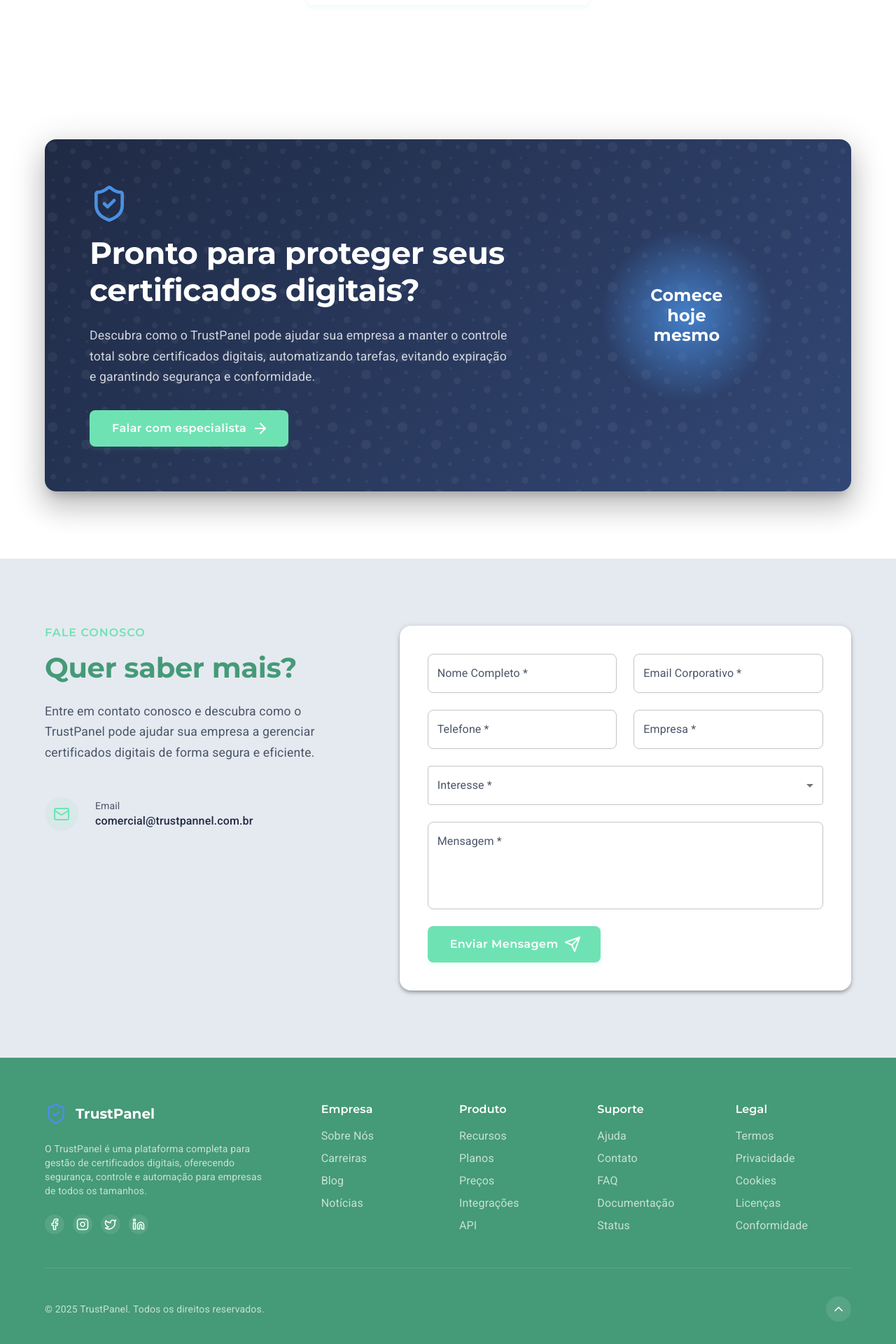
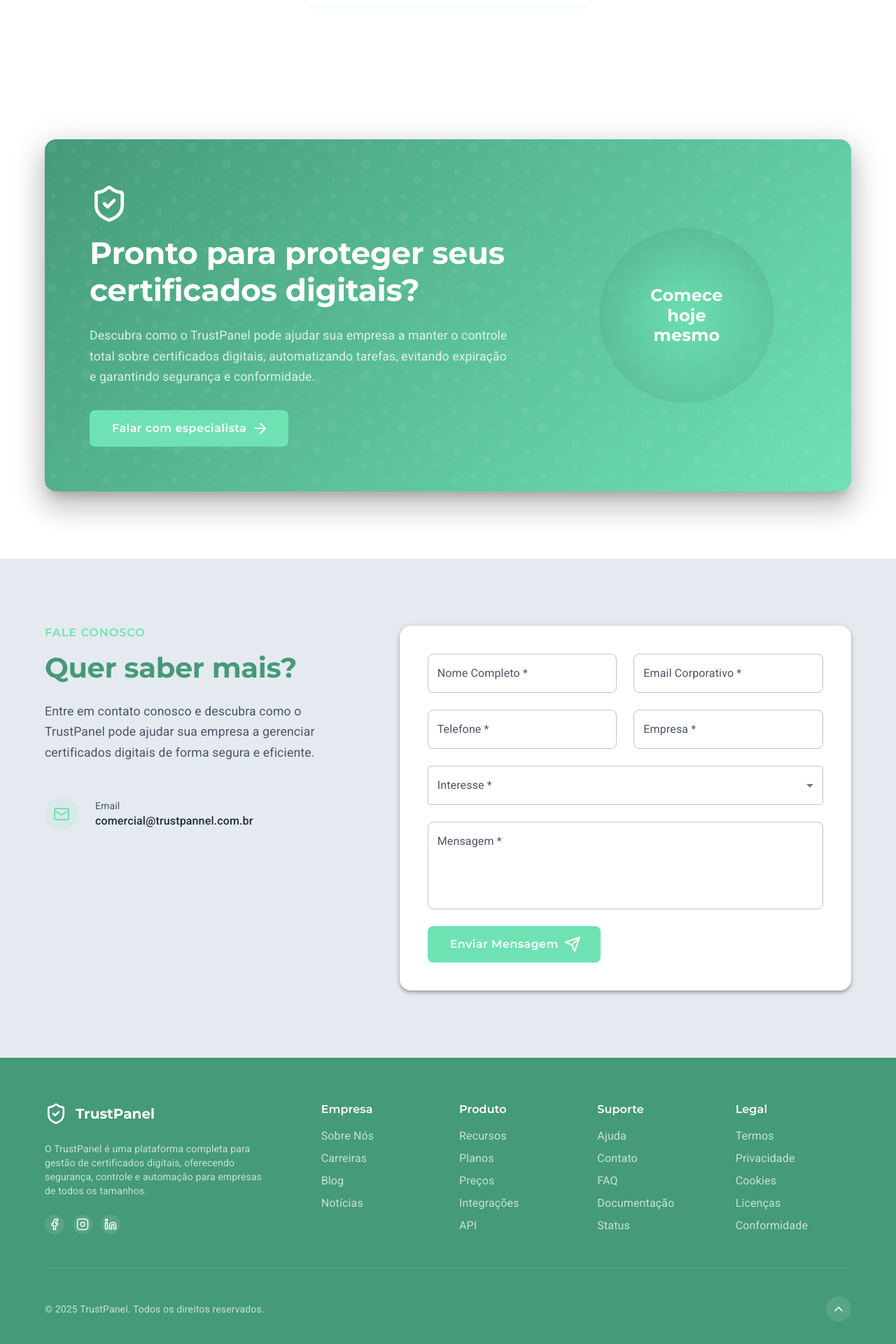
Before and after one commit to Trust-Panel/landingpage, a React (Vite) app: page / in a window 1280 px wide. Shown: the part 4142-6062 px from the top of the page at 70% size. Built offline with nearby package versions, Linux system fonts and the light colour scheme.

Commit message:
Alterações no CTA e Rodapé

```diff
--- a/src/components/Cta.tsx
+++ b/src/components/Cta.tsx
@@ -29,7 +29,7 @@
             borderRadius: 4,
             overflow: 'hidden',
             position: 'relative',
-            background: 'linear-gradient(135deg, #1F2A44 0%, #324775 100%)',
+            background: 'linear-gradient(135deg, #459a78 0%, #6fe2b4 100%)',
           }}
         >
           {/* Pattern overlay */}
@@ -55,7 +55,7 @@
           >
             <Grid item xs={12} md={8}>
               <Box sx={{ textAlign: { xs: 'center', md: 'left' } }}>
-                <ShieldCheck size={isMobile ? 48 : 56} color="#4A90E2" style={{ marginBottom: '1rem' }} />
+                <ShieldCheck size={isMobile ? 48 : 56} color="#FFFFFF" style={{ marginBottom: '1rem' }} />
                 <Typography
                   variant="h2"
                   sx={{
@@ -116,7 +116,7 @@
                 sx={{
                   width: '250px',
                   height: '250px',
-                  background: 'radial-gradient(circle, rgba(74, 144, 226, 0.8) 0%, rgba(74, 144, 226, 0) 70%)',
+                  background: 'radial-gradient(circle, rgba(111, 226, 180, 0.8) 0%, rgba(69, 154, 120, 0.2) 70%)',
                   borderRadius: '50%',
                   display: 'flex',
                   alignItems: 'center',
--- a/src/components/Footer.tsx
+++ b/src/components/Footer.tsx
@@ -1,4 +1,4 @@
-import React from 'react';
+import React from "react";
 import {
   Box,
   Container,
@@ -8,14 +8,20 @@
   Divider,
   IconButton,
   Stack,
-} from '@mui/material';
-import { Facebook, Instagram, Twitter, Linkedin, ChevronUp, ShieldCheck } from 'lucide-react';
+} from "@mui/material";
+import {
+  Facebook,
+  Instagram,
+  Linkedin,
+  ChevronUp,
+  ShieldCheck,
+} from "lucide-react";
 
 const Footer = () => {
   const scrollToTop = () => {
     window.scrollTo({
       top: 0,
-      behavior: 'smooth',
+      behavior: "smooth",
     });
   };
 
@@ -23,8 +29,8 @@
     <Box
       component="footer"
       sx={{
-        bgcolor: 'primary.main',
-        color: 'white',
+        bgcolor: "primary.main",
+        color: "white",
         pt: 8,
         pb: 4,
       }}
@@ -32,77 +38,86 @@
       <Container maxWidth="lg">
         <Grid container spacing={4}>
           <Grid item xs={12} md={4}>
-            <Box sx={{ mb: 3, display: 'flex', alignItems: 'center' }}>
-              <ShieldCheck size={32} color="#4A90E2" />
+            <Box sx={{ mb: 3, display: "flex", alignItems: "center" }}>
+              <ShieldCheck size={32} color="#FFFFFF" />
               <Typography
                 variant="h5"
                 component="div"
                 sx={{
                   ml: 1.5,
-                  fontFamily: 'Montserrat',
+                  fontFamily: "Montserrat",
                   fontWeight: 700,
                 }}
               >
                 TrustPanel
               </Typography>
             </Box>
-            <Typography variant="body2" sx={{ mb: 3, color: 'rgba(255,255,255,0.7)', pr: { md: 6 } }}>
-              O TrustPanel é uma plataforma completa para gestão de certificados digitais,
-              oferecendo segurança, controle e automação para empresas de todos os tamanhos.
+            <Typography
+              variant="body2"
+              sx={{ mb: 3, color: "rgba(255,255,255,0.7)", pr: { md: 6 } }}
+            >
+              O TrustPanel é uma plataforma completa para gestão de certificados
+              digitais, oferecendo segurança, controle e automação para empresas
+              de todos os tamanhos.
             </Typography>
             <Stack direction="row" spacing={1.5}>
+              <a
+                href="#"
+                target="_blank"
+                rel="noopener noreferrer"
+              >
                 <IconButton
                   aria-label="facebook"
                   size="small"
                   sx={{
-                  color: 'white',
-                  bgcolor: 'rgba(255,255,255,0.1)',
-                  '&:hover': {
-                    bgcolor: 'rgba(255,255,255,0.2)',
+                    color: "white",
+                    bgcolor: "rgba(255,255,255,0.1)",
+                    "&:hover": {
+                      bgcolor: "rgba(255,255,255,0.2)",
                     },
                   }}
                 >
                   <Facebook size={18} />
                 </IconButton>
+              </a>
+              <a
+                href="https://www.instagram.com/trust.panel/"
+                target="_blank"
+                rel="noopener noreferrer"
+              >
                 <IconButton
                   aria-label="instagram"
                   size="small"
                   sx={{
-                  color: 'white',
-                  bgcolor: 'rgba(255,255,255,0.1)',
-                  '&:hover': {
-                    bgcolor: 'rgba(255,255,255,0.2)',
+                    color: "white",
+                    bgcolor: "rgba(255,255,255,0.1)",
+                    "&:hover": {
+                      bgcolor: "rgba(255,255,255,0.2)",
                     },
                   }}
                 >
                   <Instagram size={18} />
                 </IconButton>
-              <IconButton
-                aria-label="twitter"
-                size="small"
-                sx={{
-                  color: 'white',
-                  bgcolor: 'rgba(255,255,255,0.1)',
-                  '&:hover': {
-                    bgcolor: 'rgba(255,255,255,0.2)',
-                  },
-                }}
+              </a>
+              <a
+                href="https://www.linkedin.com/company/trustpanel"
+                target="_blank"
+                rel="noopener noreferrer"
               >
-                <Twitter size={18} />
-              </IconButton>
                 <IconButton
                   aria-label="linkedin"
                   size="small"
                   sx={{
-                  color: 'white',
-                  bgcolor: 'rgba(255,255,255,0.1)',
-                  '&:hover': {
-                    bgcolor: 'rgba(255,255,255,0.2)',
+                    color: "white",
+                    bgcolor: "rgba(255,255,255,0.1)",
+                    "&:hover": {
+                      bgcolor: "rgba(255,255,255,0.2)",
                     },
                   }}
                 >
                   <Linkedin size={18} />
                 </IconButton>
+              </a>
             </Stack>
           </Grid>
 
@@ -110,17 +125,17 @@
             <Typography variant="h6" sx={{ mb: 2, fontWeight: 600 }}>
               Empresa
             </Typography>
-            <Box component="ul" sx={{ listStyle: 'none', p: 0, m: 0 }}>
-              {['Sobre Nós', 'Carreiras', 'Blog', 'Notícias'].map((item) => (
+            <Box component="ul" sx={{ listStyle: "none", p: 0, m: 0 }}>
+              {["Sobre Nós", "Carreiras", "Blog", "Notícias"].map((item) => (
                 <Box component="li" key={item} sx={{ mb: 1 }}>
                   <Link
                     href="#"
                     sx={{
-                      color: 'rgba(255,255,255,0.7)',
-                      textDecoration: 'none',
-                      '&:hover': {
-                        color: 'white',
-                        textDecoration: 'underline',
+                      color: "rgba(255,255,255,0.7)",
+                      textDecoration: "none",
+                      "&:hover": {
+                        color: "white",
+                        textDecoration: "underline",
                       },
                     }}
                   >
@@ -135,24 +150,26 @@
             <Typography variant="h6" sx={{ mb: 2, fontWeight: 600 }}>
               Produto
             </Typography>
-            <Box component="ul" sx={{ listStyle: 'none', p: 0, m: 0 }}>
-              {['Recursos', 'Planos', 'Preços', 'Integrações', 'API'].map((item) => (
+            <Box component="ul" sx={{ listStyle: "none", p: 0, m: 0 }}>
+              {["Recursos", "Planos", "Preços", "Integrações", "API"].map(
+                (item) => (
                   <Box component="li" key={item} sx={{ mb: 1 }}>
                     <Link
                       href="#"
                       sx={{
-                      color: 'rgba(255,255,255,0.7)',
-                      textDecoration: 'none',
-                      '&:hover': {
-                        color: 'white',
-                        textDecoration: 'underline',
+                        color: "rgba(255,255,255,0.7)",
+                        textDecoration: "none",
+                        "&:hover": {
+                          color: "white",
+                          textDecoration: "underline",
                         },
                       }}
                     >
                       {item}
                     </Link>
                   </Box>
-              ))}
+                )
+              )}
             </Box>
           </Grid>
 
@@ -160,24 +177,26 @@
             <Typography variant="h6" sx={{ mb: 2, fontWeight: 600 }}>
               Suporte
             </Typography>
-            <Box component="ul" sx={{ listStyle: 'none', p: 0, m: 0 }}>
-              {['Ajuda', 'Contato', 'FAQ', 'Documentação', 'Status'].map((item) => (
+            <Box component="ul" sx={{ listStyle: "none", p: 0, m: 0 }}>
+              {["Ajuda", "Contato", "FAQ", "Documentação", "Status"].map(
+                (item) => (
                   <Box component="li" key={item} sx={{ mb: 1 }}>
                     <Link
                       href="#"
                       sx={{
-                      color: 'rgba(255,255,255,0.7)',
-                      textDecoration: 'none',
-                      '&:hover': {
-                        color: 'white',
-                        textDecoration: 'underline',
+                        color: "rgba(255,255,255,0.7)",
+                        textDecoration: "none",
+                        "&:hover": {
+                          color: "white",
+                          textDecoration: "underline",
                         },
                       }}
                     >
                       {item}
                     </Link>
                   </Box>
-              ))}
+                )
+              )}
             </Box>
           </Grid>
 
@@ -185,17 +204,23 @@
             <Typography variant="h6" sx={{ mb: 2, fontWeight: 600 }}>
               Legal
             </Typography>
-            <Box component="ul" sx={{ listStyle: 'none', p: 0, m: 0 }}>
-              {['Termos', 'Privacidade', 'Cookies', 'Licenças', 'Conformidade'].map((item) => (
+            <Box component="ul" sx={{ listStyle: "none", p: 0, m: 0 }}>
+              {[
+                "Termos",
+                "Privacidade",
+                "Cookies",
+                "Licenças",
+                "Conformidade",
+              ].map((item) => (
                 <Box component="li" key={item} sx={{ mb: 1 }}>
                   <Link
                     href="#"
                     sx={{
-                      color: 'rgba(255,255,255,0.7)',
-                      textDecoration: 'none',
-                      '&:hover': {
-                        color: 'white',
-                        textDecoration: 'underline',
+                      color: "rgba(255,255,255,0.7)",
+                      textDecoration: "none",
+                      "&:hover": {
+                        color: "white",
+                        textDecoration: "underline",
                       },
                     }}
                   >
@@ -207,19 +232,27 @@
           </Grid>
         </Grid>
 
-        <Divider sx={{ my: 5, borderColor: 'rgba(255,255,255,0.1)' }} />
+        <Divider sx={{ my: 5, borderColor: "rgba(255,255,255,0.1)" }} />
 
-        <Box sx={{ display: 'flex', justifyContent: 'space-between', alignItems: 'center', flexWrap: 'wrap' }}>
-          <Typography variant="body2" sx={{ color: 'rgba(255,255,255,0.7)' }}>
-            &copy; {new Date().getFullYear()} TrustPanel. Todos os direitos reservados.
+        <Box
+          sx={{
+            display: "flex",
+            justifyContent: "space-between",
+            alignItems: "center",
+            flexWrap: "wrap",
+          }}
+        >
+          <Typography variant="body2" sx={{ color: "rgba(255,255,255,0.7)" }}>
+            &copy; {new Date().getFullYear()} TrustPanel. Todos os direitos
+            reservados.
           </Typography>
           <IconButton
             onClick={scrollToTop}
             sx={{
-              color: 'white',
-              bgcolor: 'rgba(255,255,255,0.1)',
-              '&:hover': {
-                bgcolor: 'rgba(255,255,255,0.2)',
+              color: "white",
+              bgcolor: "rgba(255,255,255,0.1)",
+              "&:hover": {
+                bgcolor: "rgba(255,255,255,0.2)",
               },
             }}
           >
```
Lines whose indentation alone changed are shown as unchanged.
